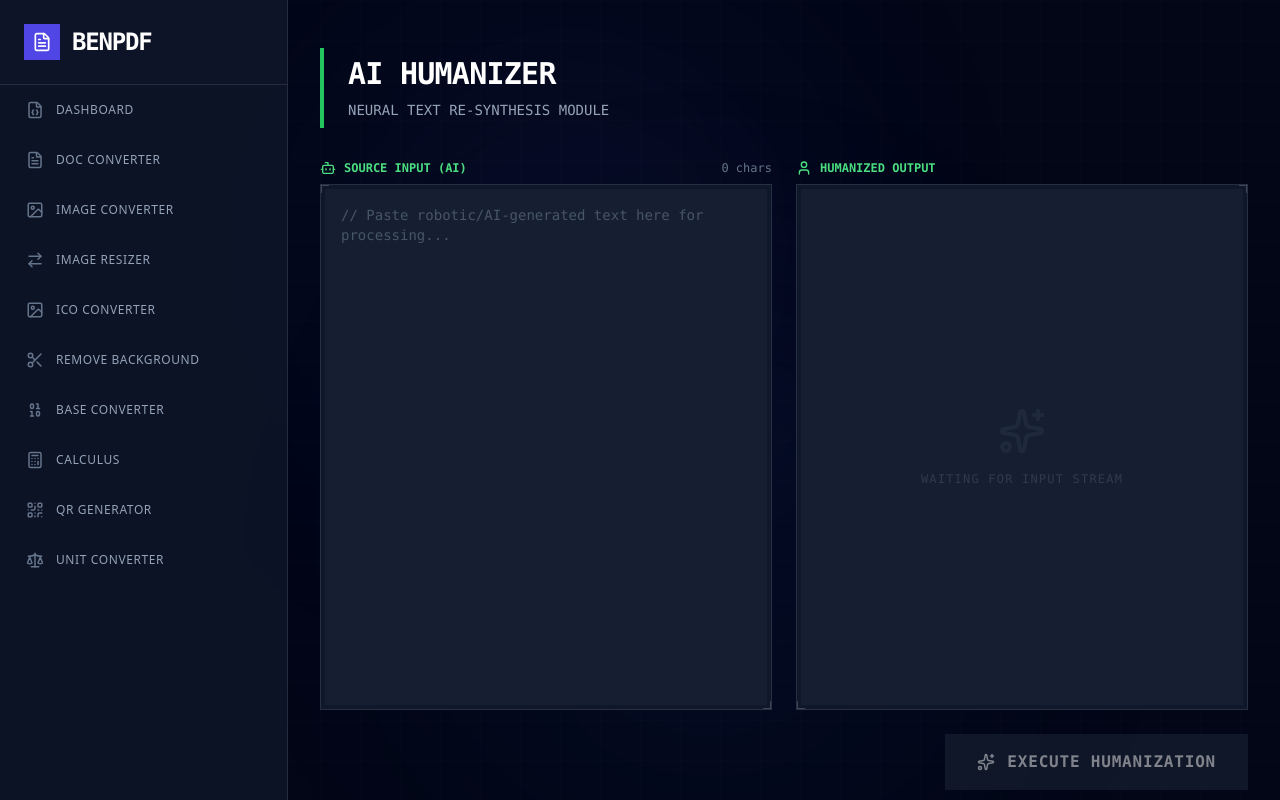
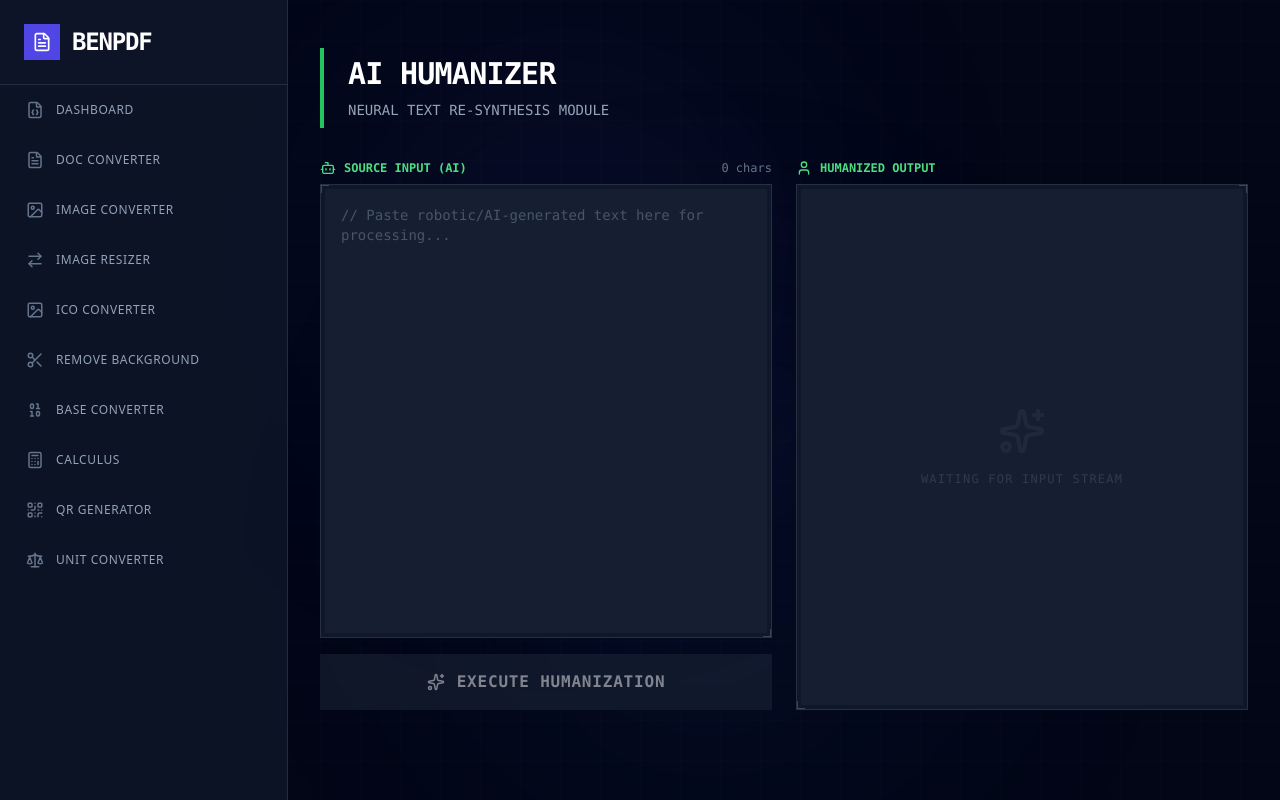
Before and after one commit to Vince0028/benPDF, a React (Vite) app in the folder New ui/: page /humanizer in a window 1280 px wide. Built offline with nearby package versions, Linux system fonts and the light colour scheme.

Commit message:
fix the humanizer

```diff
--- a/New ui/pages/Humanizer.tsx
+++ b/New ui/pages/Humanizer.tsx
@@ -75,6 +75,28 @@ const Humanizer: React.FC = () => {
                             onChange={(e) => setInputText(e.target.value)}
                         />
                     </div>
+
+                    <button
+                        onClick={handleHumanize}
+                        disabled={isLoading || !inputText.trim()}
+                        className="
+                            w-full mt-4 group relative overflow-hidden px-8 py-4 bg-green-600 hover:bg-green-500
+                            text-white font-bold font-mono uppercase tracking-wider transition-all
+                            disabled:opacity-50 disabled:cursor-not-allowed disabled:bg-slate-800
+                        "
+                    >
+                        <div className="absolute inset-0 w-full h-full bg-gradient-to-r from-transparent via-white/10 to-transparent translate-x-[-100%] group-hover:animate-shimmer"></div>
+                        <span className="relative flex items-center justify-center gap-3">
+                            {isLoading ? (
+                                <>Processing...</>
+                            ) : (
+                                <>
+                                    <Sparkles size={18} />
+                                    Execute Humanization
+                                </>
+                            )}
+                        </span>
+                    </button>
                 </div>
 
                 {/* Output Section */}
@@ -139,30 +161,7 @@ const Humanizer: React.FC = () => {
                 </div>
             </div>
 
-            {/* Action Bar */}
-            <div className="mt-6 flex justify-end">
-                <button
-                    onClick={handleHumanize}
-                    disabled={isLoading || !inputText.trim()}
-                    className="
-                        group relative overflow-hidden px-8 py-4 bg-green-600 hover:bg-green-500
-                        text-white font-bold font-mono uppercase tracking-wider transition-all
-                        disabled:opacity-50 disabled:cursor-not-allowed disabled:bg-slate-800
-                    "
-                >
-                    <div className="absolute inset-0 w-full h-full bg-gradient-to-r from-transparent via-white/10 to-transparent translate-x-[-100%] group-hover:animate-shimmer"></div>
-                    <span className="relative flex items-center gap-3">
-                        {isLoading ? (
-                            <>Processing...</>
-                        ) : (
-                            <>
-                                <Sparkles size={18} />
-                                Execute Humanization
-                            </>
-                        )}
-                    </span>
-                </button>
-            </div>
+
         </div>
     );
 };
```
Also changed, not shown: 2 other files (tests, documents, lock files or other folders).
